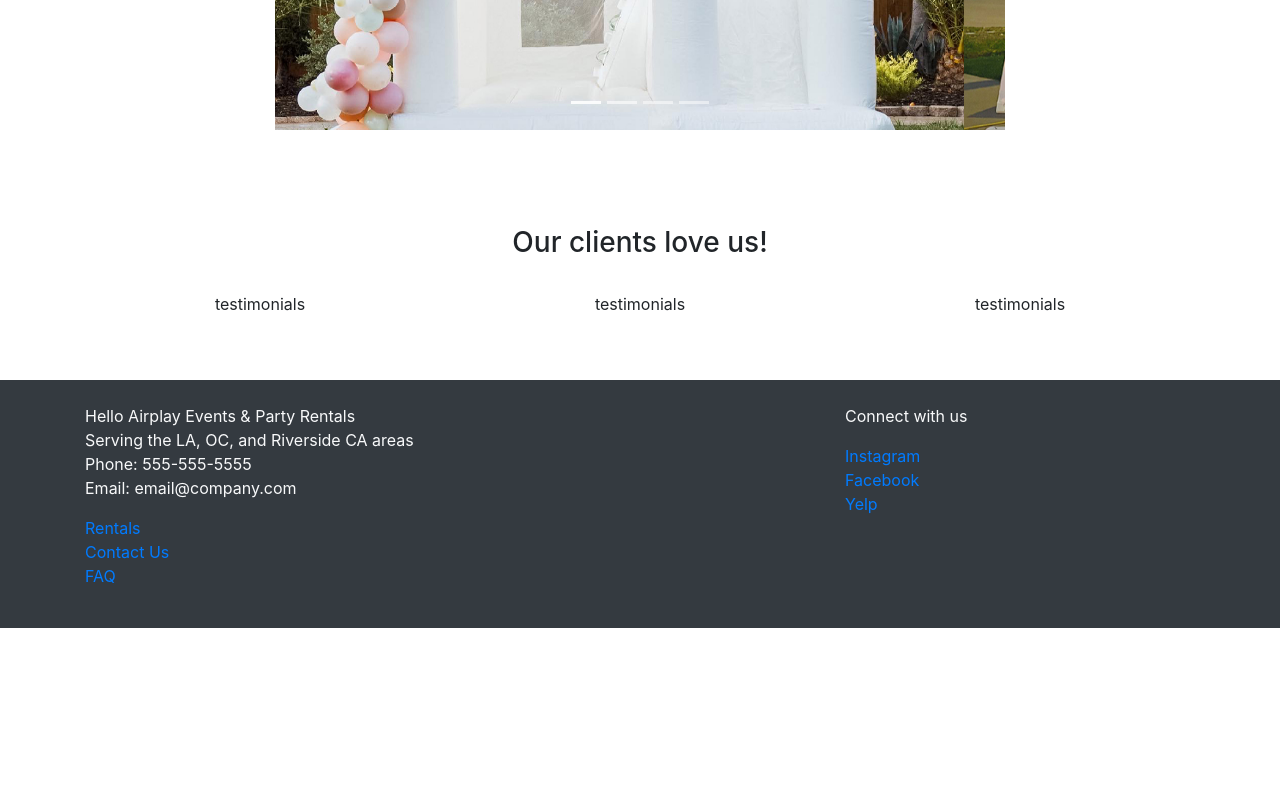
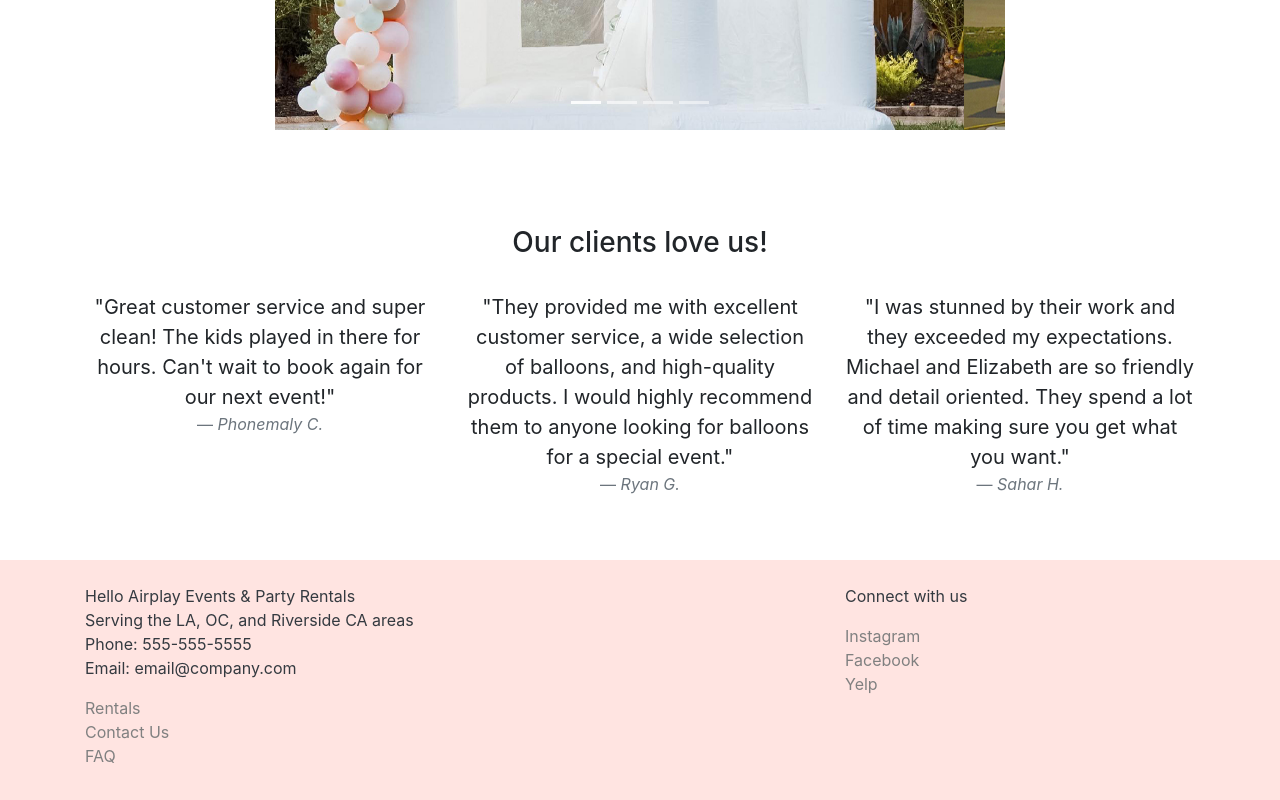
Before and after one commit to secretagentan/project-portfolio, a website: page index.html in a window 1280 px wide. Shown: the part 1028-1828 px from the top of the page. Before the commit the page ends 1656 px from the top, so only its background shows below. Drawn offline with nearby package versions, Linux system fonts and the light colour scheme.

Commit message:
adds testimonials, updates footer

```diff
--- a/css/styles.scss
+++ b/css/styles.scss
@@ -10,3 +10,10 @@ $hero-img: url("/img/img-0026.jpg");
 .carousel_img {
     max-height: 480px;
 }
+
+.site_footer {
+    background-color: #ffe4e1;
+    .list-unstyled a {
+        color: gray;
+    }
+}
--- a/index.html
+++ b/index.html
@@ -105,19 +105,25 @@
             <div class="col-md-12 mx-auto my-4 text-center">
                 <h3>Our clients love us!</h3>
             </div>
-            <div class="col-md-4 text-center">
-                <p>testimonials</p>
-            </div>
-            <div class="col-md-4 text-center">
-                <p>testimonials</p>
-            </div>
-            <div class="col-md-4 text-center">
-                <p>testimonials</p>
-            </div>
+
+            <blockquote class="blockquote col-md-4 text-center">
+                <p class="mb-0">"Great customer service and super clean! The kids played in there for hours. Can't wait to book again for our next event!"</p>
+                <footer class="blockquote-footer"><cite title="Source Title">Phonemaly C.</cite></footer>
+              </blockquote>
+
+            <blockquote class="blockquote col-md-4 text-center">
+                <p class="mb-0">"They provided me with excellent customer service, a wide selection of balloons, and high-quality products. I would highly recommend them to anyone looking for balloons for a special event."</p>
+                <footer class="blockquote-footer"><cite title="Source Title">Ryan G.</cite></footer>
+              </blockquote>
+
+              <blockquote class="blockquote col-md-4 text-center">
+                <p class="mb-0">"I was stunned by their work and they exceeded my expectations. Michael and Elizabeth are so friendly and detail oriented. They spend a lot of time making sure you get what you want."</p>
+                <footer class="blockquote-footer"><cite title="Source Title">Sahar H.</cite></footer>
+              </blockquote>
         </div>
     </div>
 
-    <footer class="bg-dark text-light site_footer">
+    <footer class="text-dark site_footer">
         <div class="container">
             <div class="row py-4">
                 <!-- <div class="col-md-4 align-self-center">
```
Also changed, not shown: css/styles.css.
